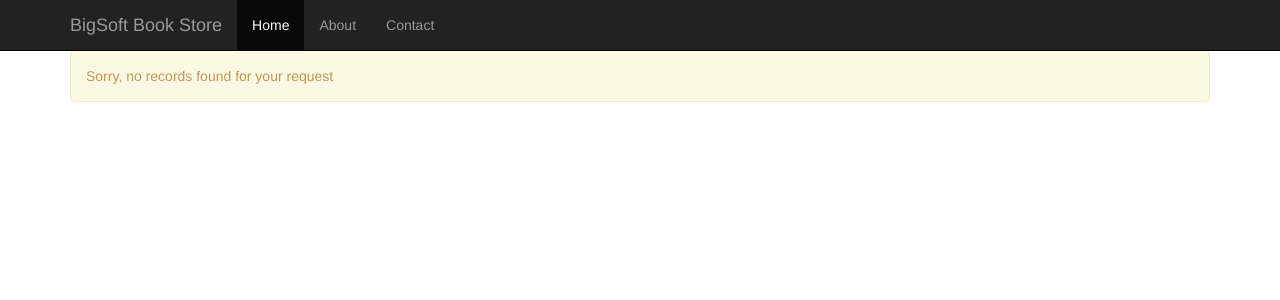
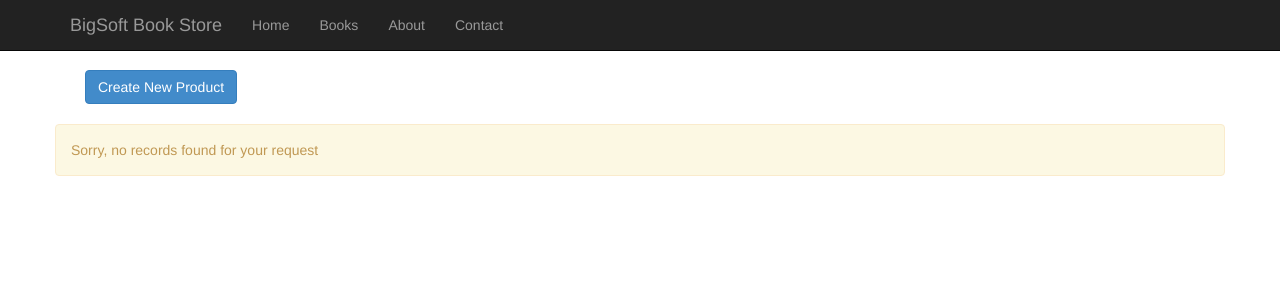
Before and after one commit to utagaiby/bigsoft-store, a Symfony app: template src/Bigsoft/StoreBundle/Resources/views/product/list.html.twig in a window 1280 px wide. Shown: the top 300 px of the page. Run offline with Twig, Linux system fonts and the light colour scheme; the template is opened without the code that fills it, so the values that code supplies are empty; some libraries are stand-ins or nearby versions.

Commit message:
Product update + product list view upgraded

```diff
--- a/src/Bigsoft/StoreBundle/Resources/config/routing.yml
+++ b/src/Bigsoft/StoreBundle/Resources/config/routing.yml
@@ -7,3 +7,6 @@ products_list:
 product_create:
   pattern: /product/create
   defaults: {_controller: BigsoftStoreBundle:Product:create}
+product_edit:
+  pattern: /product/edit/{id}
+  defaults: {_controller: BigsoftStoreBundle:Product:edit}
--- a/src/Bigsoft/StoreBundle/Resources/public/css/main.css
+++ b/src/Bigsoft/StoreBundle/Resources/public/css/main.css
@@ -1 +1,2 @@
 body {padding-top: 50px;}
+.row-with-margin {margin: 20px 0px}
--- a/src/Bigsoft/StoreBundle/Resources/views/layout.html.twig
+++ b/src/Bigsoft/StoreBundle/Resources/views/layout.html.twig
@@ -7,7 +7,8 @@
         </div>
         <div class="collapse navbar-collapse">
             <ul class="nav navbar-nav">
-                <li class="active"><a href="#">Home</a></li>
+                <li><a href="{{ path('main')}}">Home</a></li>
+                <li><a href="{{ path('products_list') }}">Books</a></li>
                 <li><a href="#about">About</a></li>
                 <li><a href="#contact">Contact</a></li>
             </ul>
--- /dev/null
+++ b/src/Bigsoft/StoreBundle/Resources/views/product/edit.html.twig
@@ -0,0 +1,4 @@
+{% extends 'BigsoftStoreBundle::layout.html.twig' %}
+{% block content %}
+    {{ form(form) }}
+{% endblock %}
--- a/src/Bigsoft/StoreBundle/Resources/views/product/list.html.twig
+++ b/src/Bigsoft/StoreBundle/Resources/views/product/list.html.twig
@@ -1,8 +1,21 @@
 {% extends 'BigsoftStoreBundle::layout.html.twig' %}
 {% block content %}
-    {% for product in products %}
-        <div>{{ product.getTitle() }}</div>
-    {% else %}
-        <div class="alert alert-warning">Sorry, no records found for your request</div>
-    {% endfor %}
+    <div class="row row-with-margin">
+        <div class="col-md-4">
+            <a href="{{ path('product_create') }}" class="btn btn-primary">Create New Product</a>
+        </div>
+    </div>
+    <div class="row">
+        <table class="table">
+            {% for product in products %}
+                <tr>
+                    <td><img src="{{ asset('bundles/bigsoftstore/images/50x50.gif') }}"/></td>
+                    <td><a href="{{ path('product_edit', {'id' : product.getId()}) }}">{{ product.getTitle() }}</a></td>
+                    <td>{{ product.getPrice() }}</td>
+                </tr>
+            {% else %}
+                <div class="alert alert-warning">Sorry, no records found for your request</div>
+            {% endfor %}
+        </table>
+    </div>
 {% endblock %}
```
Also changed, not shown: src/Bigsoft/StoreBundle/Controller/ProductController.php (+31 -8 lines), src/Bigsoft/StoreBundle/Resources/public/images/150x150.gif (added), src/Bigsoft/StoreBundle/Resources/public/images/50x50.gif (added).
